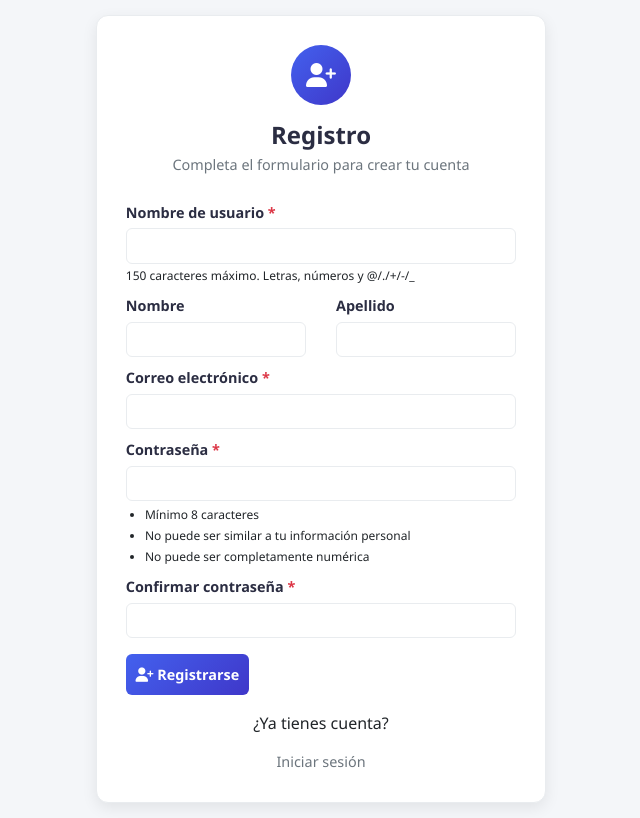
After one commit to BiblioProject/Proyecto_Biblioteca, a Django app: page /app_biblioteca/registro/ in a window 1280 px wide. The commit adds this page. Shown: the whole page, without its empty margins (319-959 px from the left). Run offline with Django 5.2, Linux system fonts and the light colour scheme; some libraries are stand-ins or nearby versions.

Commit message:
Se creó el apartado de registro

```diff
--- a/app_biblioteca/forms.py
+++ b/app_biblioteca/forms.py
@@ -2,6 +2,14 @@ from django import forms
 from .models import Book, Reader, Lending, Language, Genre, Editorial
 from django.utils.timezone import now
 from datetime import timedelta
+from django.contrib.auth.forms import UserCreationForm
+from django.contrib.auth.models import User
+
+
+class RegistroUsuarioForm(UserCreationForm):
+    class Meta:
+        model = User
+        fields = ['username', 'first_name', 'last_name', 'email', 'password1', 'password2']
 
 class BookForm(forms.ModelForm):
     class Meta:
--- /dev/null
+++ b/app_biblioteca/static/css/registro.css
@@ -0,0 +1,118 @@
+:root {
+    --color-primario: #4361ee;
+    --color-secundario: #3f37c9;
+    --color-texto: #2b2d42;
+    --color-fondo: #ffffff;
+    --color-borde: #e9ecef;
+}
+
+body {
+    background-color: #f4f6f9;
+    min-height: 100vh;
+    display: flex;
+    align-items: center;
+    justify-content: center;
+    font-family: 'Segoe UI', 'Roboto', sans-serif;
+    padding: 15px;
+}
+
+.registro-container {
+    max-width: 450px;
+    width: 100%;
+}
+
+.registro-card {
+    background: var(--color-fondo);
+    border-radius: 12px;
+    box-shadow: 0 5px 15px rgba(0, 0, 0, 0.08);
+    padding: 1.8rem;
+    border: 1px solid var(--color-borde);
+}
+
+.registro-header {
+    text-align: center;
+    margin-bottom: 1.5rem;
+}
+
+.registro-icon {
+    display: inline-flex;
+    align-items: center;
+    justify-content: center;
+    width: 60px;
+    height: 60px;
+    background: linear-gradient(135deg, var(--color-primario), var(--color-secundario));
+    color: white;
+    border-radius: 50%;
+    font-size: 1.5rem;
+    margin-bottom: 1rem;
+}
+
+.registro-title {
+    font-weight: 700;
+    color: var(--color-texto);
+    margin-bottom: 0.3rem;
+    font-size: 1.5rem;
+}
+
+.registro-subtitle {
+    color: #6c757d;
+    font-size: 0.9rem;
+}
+
+.form-label {
+    font-weight: 600;
+    color: var(--color-texto);
+    margin-bottom: 0.3rem;
+    font-size: 0.9rem;
+}
+
+.form-control {
+    border-radius: 6px;
+    border: 1px solid var(--color-borde);
+    padding: 0.6rem 0.8rem;
+    font-size: 0.9rem;
+ }
+
+.form-control:focus {
+    border-color: var(--color-primario);
+    box-shadow: 0 0 0 0.2rem rgba(67, 97, 238, 0.25);
+}
+
+.btn-registro {
+    background: linear-gradient(135deg, var(--color-primario), var(--color-secundario));
+    border: none;
+    border-radius: 6px;
+    font-weight: 600;
+    padding: 0.6rem;
+    font-size: 0.9rem;
+}
+
+.login-link {
+    display: block;
+    text-align: center;
+    margin-top: 1rem;
+    color: #6c757d;
+    font-size: 0.9rem;
+}
+
+.login-link:hover {
+     color: var(--color-primario);
+}
+
+.text-error {
+    font-size: 0.75rem;
+}
+
+.form-text {
+    font-size: 0.75rem;
+    margin-top: 0.2rem;
+}
+
+.requisitos-contraseña {
+    padding-left: 1.2rem;
+    margin: 0.3rem 0;
+}
+
+.requisitos-contraseña li {
+    margin-bottom: 0.2rem;
+}
--- a/app_biblioteca/templates/login.html
+++ b/app_biblioteca/templates/login.html
@@ -27,8 +27,9 @@
                 <input type="password" class="form-control" id="password" name="password" placeholder="Ingrese su clave"
                     required>
             </div>
-            <div class="d-grid">
-                <button type="submit" class="btn btn-success">Ingresar</button>
+            <div class="text-center">
+                <button type="submit" class="btn btn-success me-2">Ingresar</button>
+                <a href="{% url 'registro' %}" class="btn btn-primary">Registrarse</a>
             </div>
         </form>
     </div>
--- /dev/null
+++ b/app_biblioteca/templates/registro.html
@@ -0,0 +1,89 @@
+{% load static %}
+<!DOCTYPE html>
+<html lang="es">
+<head>
+    <meta charset="UTF-8">
+    <meta name="viewport" content="width=device-width, initial-scale=1.0">
+    <title>Registro | Crea tu cuenta</title>
+    <link rel="stylesheet" href="{% static 'bootstrap/css/bootstrap.min.css' %}">
+    <link rel="stylesheet" href="{% static 'css/registro.css' %}">
+    <link rel="stylesheet" href="https://cdnjs.cloudflare.com/ajax/libs/font-awesome/6.4.2/css/all.min.css">
+
+</head>
+<body>
+    <div class="registro-container">
+        <div class="registro-card">
+            <div class="registro-header">
+                <div class="registro-icon">
+                    <i class="fas fa-user-plus"></i>
+                </div>
+                <h1 class="registro-title">Registro</h1>
+                <p class="registro-subtitle">Completa el formulario para crear tu cuenta</p>
+            </div>
+
+            <form method="POST" action="{% url 'registro' %}" autocomplete="off">
+                {% csrf_token %}
+
+                <!-- Nombre de usuario -->
+                <div class="mb-2">
+                    <label class="form-label" for="id_username">Nombre de usuario <span class="text-danger">*</span></label>
+                    <input type="text" name="username" class="form-control" id="id_username" required>
+                    <div class="form-text">150 caracteres máximo. Letras, números y @/./+/-/_</div>
+                    {% if form.username.errors %}
+                        {% for error in form.username.errors %}
+                            <div class="text-danger text-error">{{ error }}</div>
+                        {% endfor %}
+                    {% endif %}
+                </div>
+
+                <!-- Nombre y Apellido -->
+                <div class="row">
+                    <div class="col-md-6 mb-2">
+                        <label class="form-label" for="id_first_name">Nombre</label>
+                        <input type="text" name="first_name" class="form-control" id="id_first_name">
+                    </div>
+                    <div class="col-md-6 mb-2">
+                        <label class="form-label" for="id_last_name">Apellido</label>
+                        <input type="text" name="last_name" class="form-control" id="id_last_name">
+                    </div>
+                </div>
+
+                <!-- Correo electrónico -->
+                <div class="mb-2">
+                    <label class="form-label" for="id_email">Correo electrónico <span class="text-danger">*</span></label>
+                    <input type="email" name="email" class="form-control" id="id_email" required>
+                </div>
+
+                <!-- Contraseña -->
+                <div class="mb-2">
+                    <label class="form-label" for="id_password1">Contraseña <span class="text-danger">*</span></label>
+                    <input type="password" name="password1" class="form-control" id="id_password1" required>
+                    <div class="form-text">
+                        <ul class="requisitos-contraseña">
+                            <li>Mínimo 8 caracteres</li>
+                            <li>No puede ser similar a tu información personal</li>
+                            <li>No puede ser completamente numérica</li>
+                        </ul>
+                    </div>
+                </div>
+
+                <!-- Confirmar contraseña -->
+                <div class="mb-3">
+                    <label class="form-label" for="id_password2">Confirmar contraseña <span class="text-danger">*</span></label>
+                    <input type="password" name="password2" class="form-control" id="id_password2" required>
+                </div>
+
+                <div class="d-grid mt-3">
+                    <button type="submit" class="btn btn-primary btn-registro">
+                        <i class="fas fa-user-plus me-1"></i> Registrarse
+                    </button>
+                </div>
+            </form>
+
+            <div class="text-center mt-3">
+                <p class="mb-0">¿Ya tienes cuenta? <a href="{% url 'login' %}" class="login-link">Iniciar sesión</a></p>
+            </div>
+        </div>
+    </div>
+</body>
+</html>
--- a/app_biblioteca/urls.py
+++ b/app_biblioteca/urls.py
@@ -9,6 +9,7 @@ urlpatterns = [
     path('delete_lending/', views.delete_lending, name='delete_lending'),
 
     path('login/', views.login, name='login'),
+    path('registro/', views.registro_usuario, name='registro'),
     path('valida_user/', views.valida_user, name='valida_user'),
 
     path('books/', views.books_view, name='books'),
--- a/app_biblioteca/views.py
+++ b/app_biblioteca/views.py
@@ -10,6 +10,25 @@ from django.http import JsonResponse
 from django.shortcuts import get_object_or_404
 from .forms import BookForm, ReaderForm, LendingForm, LanguageForm, EditorialForm, GenreForm
 from django.core.exceptions import ObjectDoesNotExist, ValidationError
+from django.shortcuts import render, redirect
+from .forms import RegistroUsuarioForm
+from django.contrib.auth import logout as auth_logout
+from django.shortcuts import redirect
+
+def logout(request):
+    auth_logout(request)
+    return redirect('login')
+
+def registro_usuario(request):
+    if request.method == 'POST':
+        form = RegistroUsuarioForm(request.POST)
+        if form.is_valid():
+            form.save()
+            return redirect('login')
+    else:
+        form = RegistroUsuarioForm()
+    return render(request, 'registro.html', {'form': form})
+
 
 def login(request):
    args = {}
@@ -43,6 +62,7 @@ def list_objects(request, model, template, filter_field=None, filter_value=None,
 @login_required(login_url='/app_biblioteca/login/')
 def books_view(request):
     return list_objects(request, Book, 'books.html', per_page=5)
+
 
 @login_required(login_url='/app_biblioteca/login/')
 def main(request):
--- a/biblioteca/urls.py
+++ b/biblioteca/urls.py
@@ -23,6 +23,7 @@ from django.conf import settings
 urlpatterns = [
     path('admin/', admin.site.urls),
     path(r'app_biblioteca/', include('app_biblioteca.urls')),
-    path('accounts/',include('django.contrib.auth.urls')),
+    # path('accounts/',include('django.contrib.auth.urls')),
     path(r'',views.main,name='main'),
+    path('logout/', views.logout, name='logout'),
 ]
```
